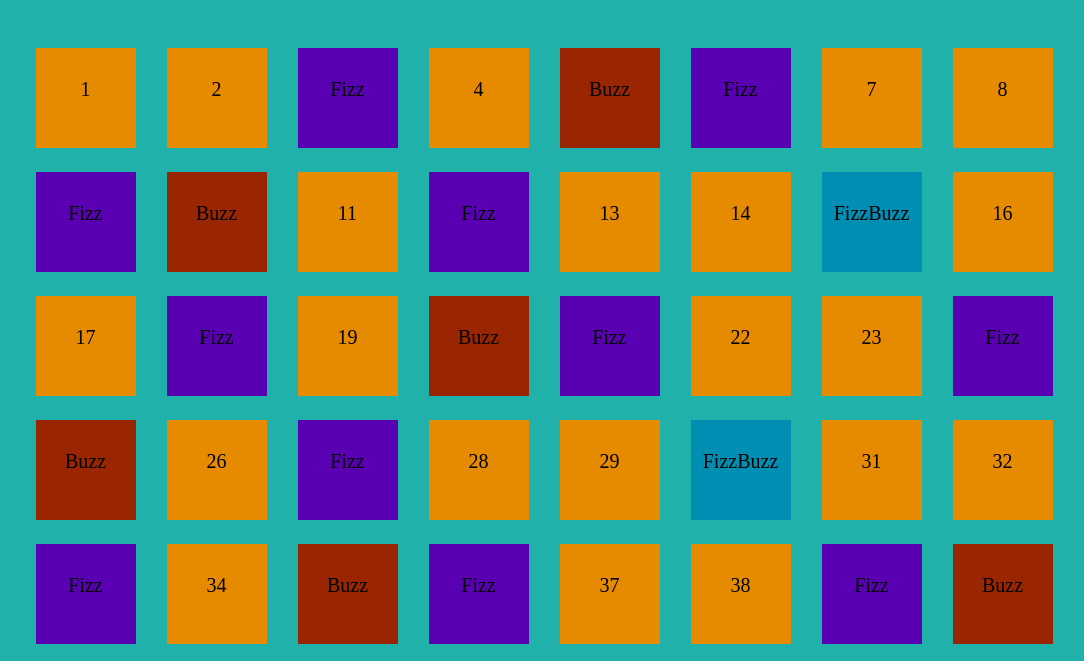
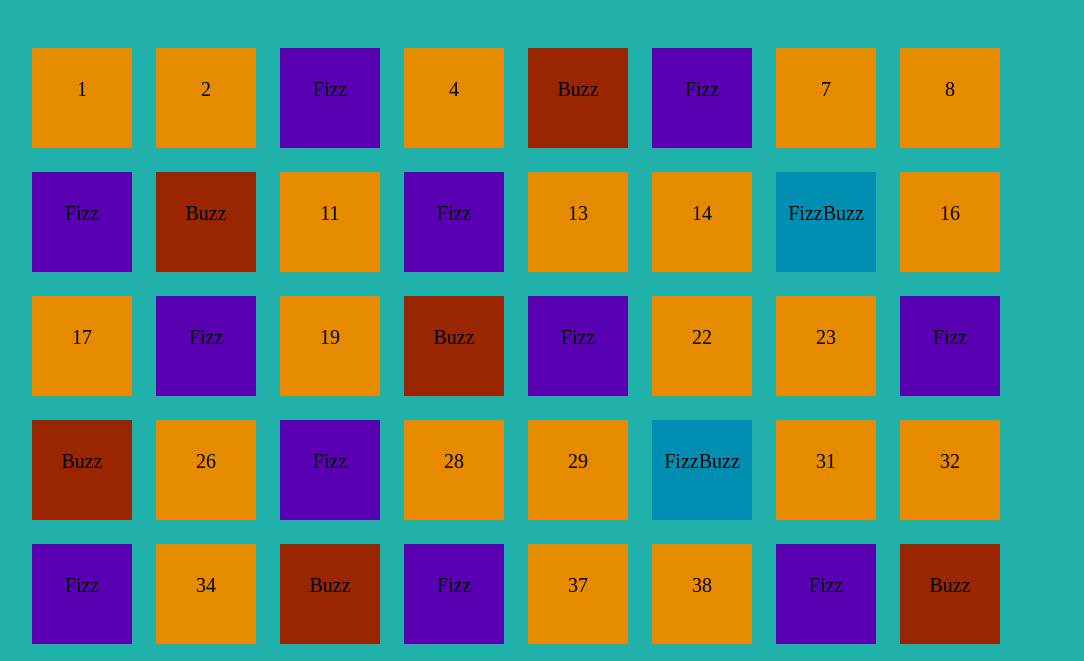
Before and after one commit to AlessandroLembo/js-fizzbuzzdom, a plain HTML site: page index.html in a window 1280 px wide. Shown: the part 139-800 px from the top of the page, without its empty margins (96-1180 px from the left). Drawn offline with Linux system fonts and the light colour scheme.

Commit message:
changes alignment of items

```diff
--- a/script.js
+++ b/script.js
@@ -31,7 +31,6 @@ ANALISI
 
 // 1 - Prendo gli elementi dalla pagina
 const blackboardElement = document.getElementById("blackboard");
-// console.log(blackboardElement);
 
 
 // 2 - Preparo una variabile d'appoggio
@@ -53,7 +52,6 @@ for (let i = 1; i <= 100; i++) {
      content = 'Fizz';
    }
 
-  console.log(content);
   printBlackboard += `<li class= "${content}"> ${content}</li>`;
 
 }
--- a/style.css
+++ b/style.css
@@ -26,7 +26,6 @@
 ul{
     display: flex;
     flex-wrap: wrap;
-    justify-content: space-around;
     gap: 1.5rem;
 }
 
```
